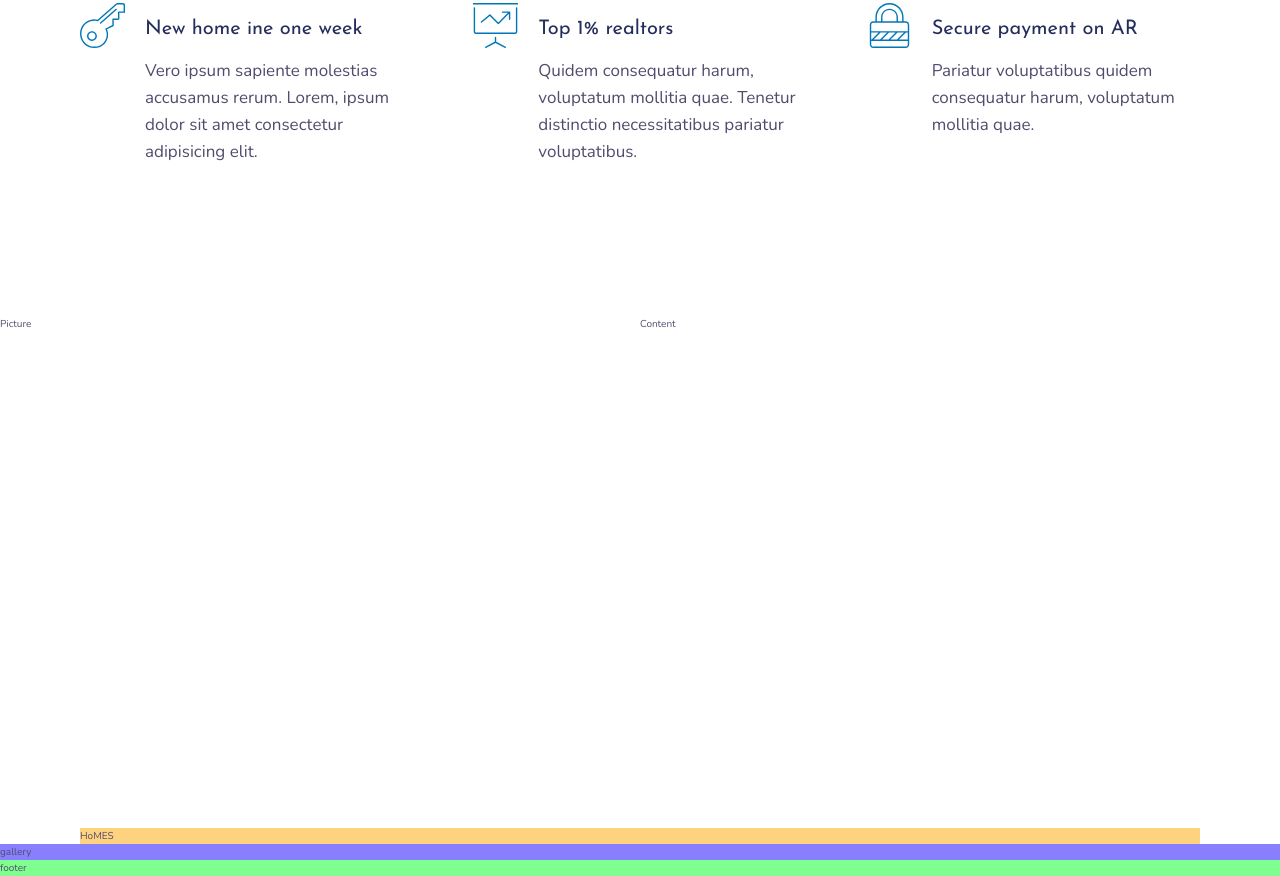
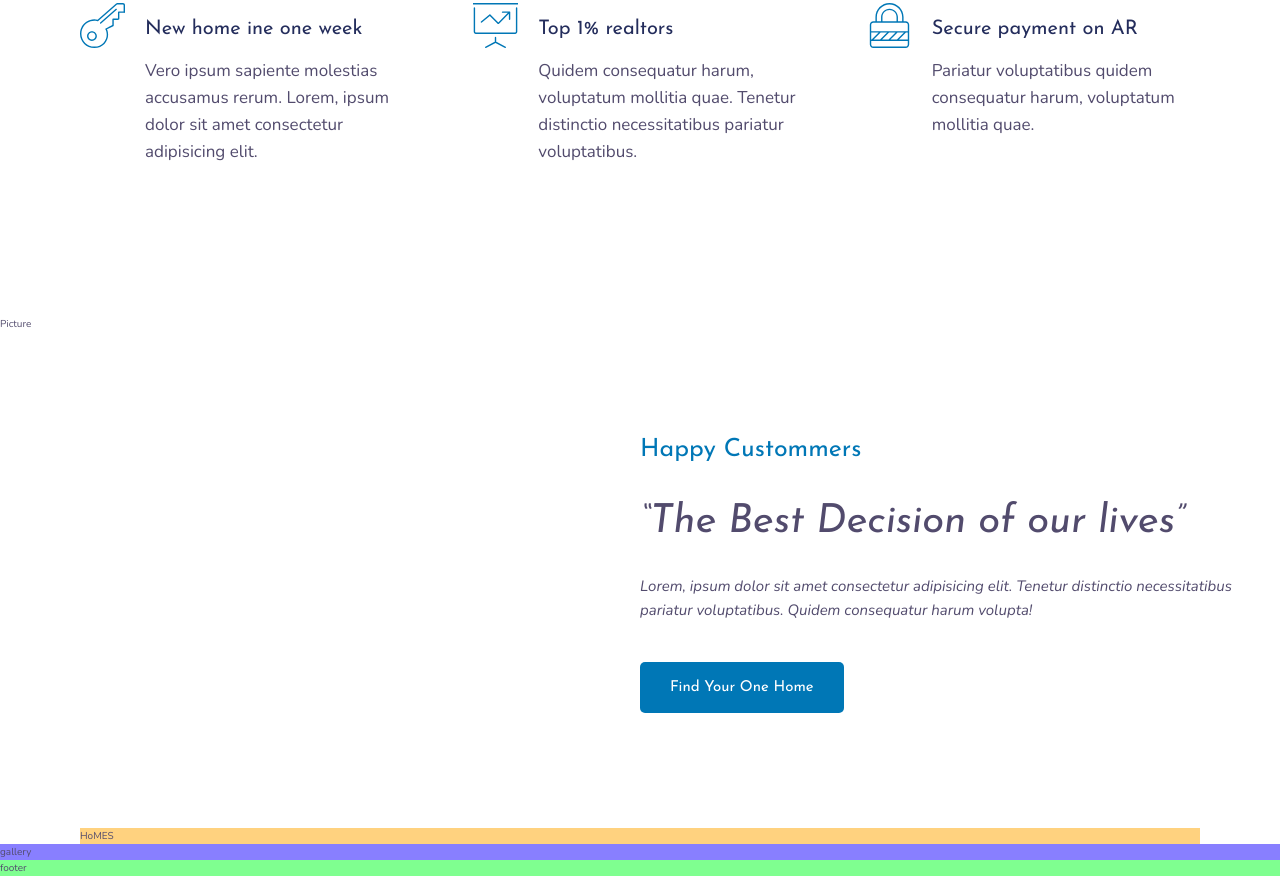
Before and after one commit to Ahmed-Roshdy-1/AR-Home, a website: page index.html in a window 1280 px wide. Shown: the part 990-1866 px from the top of the page. Drawn offline with nearby package versions, Linux system fonts and the light colour scheme.

Commit message:
story Section

```diff
--- a/index.html
+++ b/index.html
@@ -73,7 +73,15 @@
     </section>
 
     <div class="story__pictures">Picture </div>
-    <div class="story__content"> Content </div>
+    <div class="story__content">
+      <h3 class="header_3 header_3--dark mb-sm">Happy Custommers</h3>
+      <h2 class="header_2 mb-sm">&ldquo;The Best Decision of our lives&rdquo;</h2>
+      <p class="story__text">
+        Lorem, ipsum dolor sit amet consectetur adipisicing elit. Tenetur distinctio necessitatibus pariatur
+        voluptatibus. Quidem consequatur harum volupta!
+      </p>
+      <button class="btn">Find Your one home</button>
+    </div>
 
     <section class="homes"> HoMES </section>
 
--- a/sass/_story.scss
+++ b/sass/_story.scss
@@ -6,5 +6,19 @@
 
   &__content {
     grid-column: col-start 5 / full-end;
+    // display: flex;
+    // flex-direction: column;
+    // justify-content: center;
+    // align-items: flex-start;
+
+    display: grid;
+    align-content: center;
+    justify-items: start;
+  }
+
+  &__text {
+    font-size: 1.5rem;
+    font-style: italic;
+    margin-bottom: 4rem;
   }
 }
--- a/sass/_typography.scss
+++ b/sass/_typography.scss
@@ -9,10 +9,20 @@
 
 .header_2 {
   @extend %heading;
+  font-size: 4rem;
+  font-style: italic;
+  &--dark {
+    color: $text-dark;
+  }
+  &--light {
+    color: $text-light;
+  }
 }
 
 .header_3 {
   @extend %heading;
+  font-size: 2.5rem;
+  color: $color-primary;
 }
 
 .header_4 {
@@ -27,3 +37,33 @@
     color: $text-dark;
   }
 }
+
+.btn {
+  background-color: $color-primary;
+  color: #fff;
+  border: none;
+  border-radius: 0.5rem;
+  font-family: $font-display;
+  font-size: 1.5rem;
+  text-transform: capitalize;
+  padding: 1.8rem 3rem;
+  cursor: pointer;
+  transition: all 0.4s ease;
+
+  &:hover {
+    background-color: $color-primary-dark;
+  }
+}
+
+.mb-sm {
+  margin-bottom: 2rem;
+}
+.mb-md {
+  margin-bottom: 3rem;
+}
+.mb-lg {
+  margin-bottom: 4rem;
+}
+.mb-hg {
+  margin-bottom: 8rem;
+}
```
Also changed, not shown: css/style.css.
